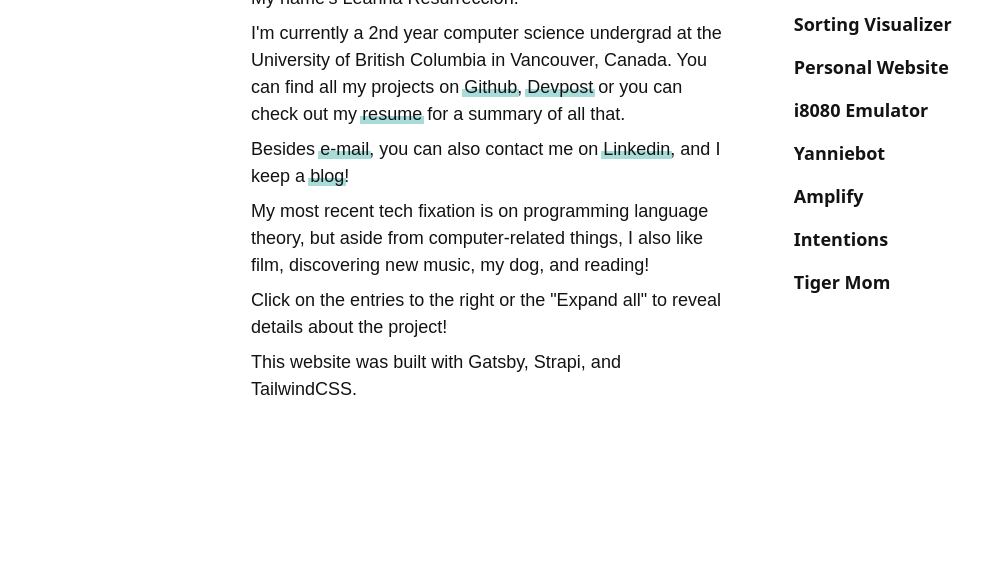
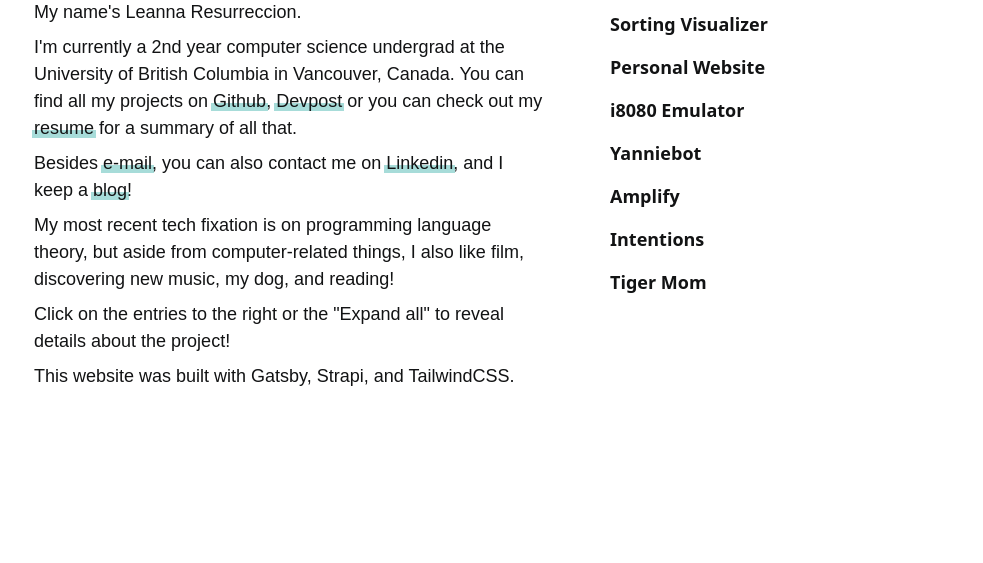
Before and after one commit to resurl/portfolio-v2, a Gatsby site in the folder client/: page / in a window 1280 px wide. Shown: the part 237-800 px from the top of the page, without its empty margins (22-1005 px from the left). Built offline with nearby package versions, Linux system fonts and the light colour scheme; Gatsby itself is replaced by a stand-in of ours.

Commit message:
fixed more styling issues lol

```diff
--- a/client/src/components/Home/Home.jsx
+++ b/client/src/components/Home/Home.jsx
@@ -16,11 +16,11 @@ function Home() {
   }
 
   return (
-    <div className='py-20 lg:py-28 xl:py-32 box-border flex justify-start items-center h-full text-sm sm:text-md md:text-lg lg:text-lg xl:text-lg'>
+    <div className='container py-20 lg:py-28 xl:py-32 box-border flex justify-start items-center h-full text-sm sm:text-md md:text-lg lg:text-lg xl:text-lg'>
       <div className='mx-8 max-w-lg flex-third'>
         <About />
       </div>
-      <div className='px-8 box-border overflow-auto h-full space-y-4  invisible hidden sm:visible sm:flex flex-col justify-center'>
+      <div className='px-8 box-border overflow-auto h-full space-y-4 invisible hidden sm:visible sm:flex flex-col'>
         <div className='w-32 h-10 font-semibold py-1 text-center align-text-bottom cursor-pointer bg-teal-500 rounded-md text-white hover:bg-teal-600 select-none'
           onClick={toggleMinimize}
           onKeyDown={keyDownMinimize}>{minimized ? 'Expand' : 'Minimize'} all</div>
--- a/client/src/components/Home/data.js
+++ b/client/src/components/Home/data.js
@@ -17,7 +17,7 @@ const projects = [
         name: 'Personal Website',
         type: 'gh',
         langs: 'JavaScript, Gatsby, Strapi, Tailwind CSS',
-        desc: 'This website! I thought my old React design was extremely plain and I wanted to try out Tailwind and Strapi, so I created this landing page and a blog. Gatsby and Strapi\'s synergy, combined with GraphQL, makes updating and redesigning this website extremely easy, thanks to the separation of concerns the two frameworks provide.',
+        desc: 'This website! Gatsby and Strapi\'s synergy, combined with GraphQL, makes updating and redesigning this website extremely easy, thanks to the separation of concerns the two frameworks provide.',
         link: 'https://resurreccion.tech'
     },
     {
```
